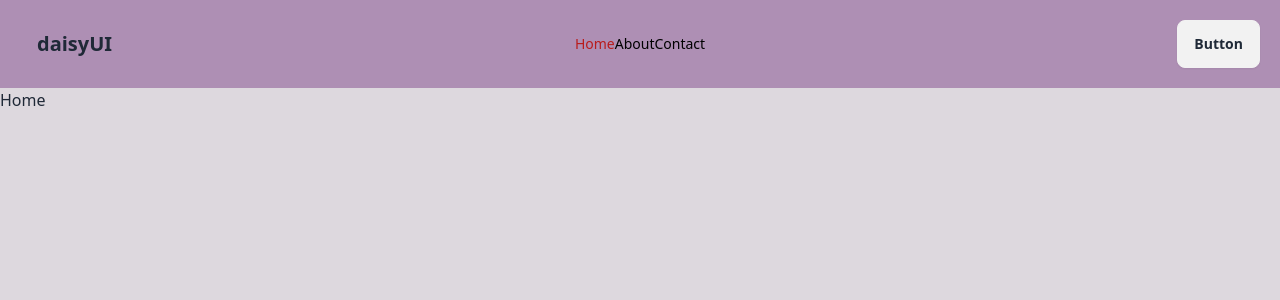
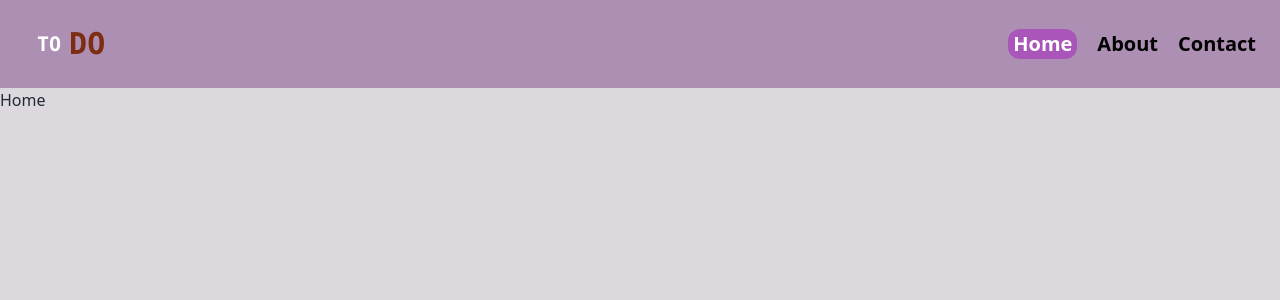
Before and after one commit to Digontha/task-client, a React (Vite) app: page / in a window 1280 px wide. Shown: the top 300 px of the page. Built offline with nearby package versions, Linux system fonts and the light colour scheme.

Commit message:
create navbar

```diff
--- a/src/Shared/Navbar.jsx
+++ b/src/Shared/Navbar.jsx
@@ -2,21 +2,21 @@
 import { NavLink } from 'react-router-dom';
 
 const Navbar = () => {
-    const navLinks = <>
+    const navLinks = <div className='text-[20px] flex gap-5 items-center font-semibold '>
         <NavLink  to="/" className={({ isActive, isPending }) =>
 
-            isPending ? "pending" : isActive ? "text-red-700" : "text-black"
+            isPending ? "pending" : isActive ? "text-white bg-[#A955BA] p-[5px] rounded-xl" : "text-black"
         }>Home
         </NavLink>
         <NavLink  to="/about" className={({ isActive, isPending }) =>
-            isPending ? "pending" : isActive ? "text-red-700" : "text-black"
+            isPending ? "pending" : isActive ? "text-white bg-[#A955BA] p-1 rounded-xl" : "text-black"
         }>About
         </NavLink>
         <NavLink  to="/contact" className={({ isActive, isPending }) =>
-            isPending ? "pending" : isActive ? "text-red-700" : "text-black"
+            isPending ? "pending" : isActive ? "text-white bg-[#A955BA] p-1 rounded-xl" : "text-black"
         }>Contact
         </NavLink>
-    </>
+    </div>
     return (
         <>
             <div className="navbar bg-[#AE8FB4] p-5">
@@ -29,16 +29,16 @@ const Navbar = () => {
                            {navLinks}
                         </ul>
                     </div>
-                    <a className="btn btn-ghost text-xl">daisyUI</a>
+                    <a className="btn btn-ghost font-mono text-white text-xl">TO<span className='text-3xl  text-orange-900'>DO</span></a>
                 </div>
-                <div className="navbar-center hidden lg:flex">
+                <div className="navbar-end hidden lg:flex">
                     <ul className="menu menu-horizontal px-1">
                     {navLinks}
                     </ul>
                 </div>
-                <div className="navbar-end">
+                {/* <div className="navbar-end">
                     <a className="btn">Button</a>
-                </div>
+                </div> */}
             </div>
         </>
     );
```
